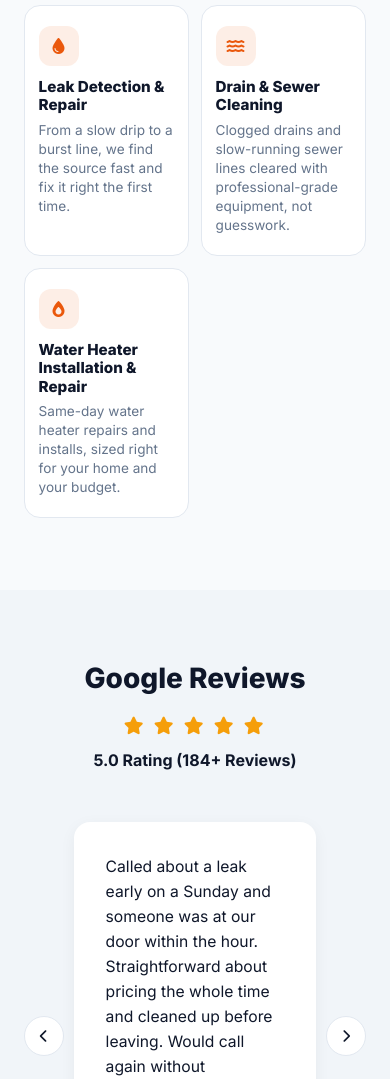
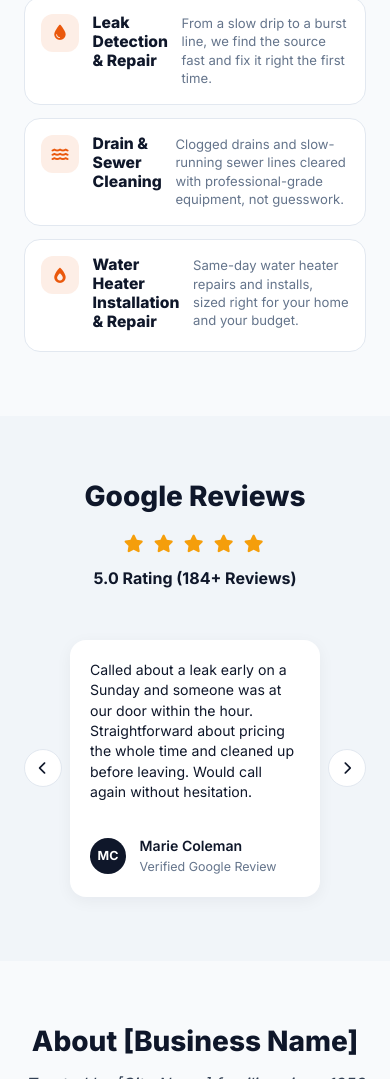
Before and after one commit to adurnos/example-site, a plain HTML site: page index.html in a window 390 px wide. Shown: the part 921-2000 px from the top of the page. Drawn offline with Linux system fonts and the light colour scheme.

Commit message:
Updated Mobile UI

```diff
--- a/styles.css
+++ b/styles.css
@@ -229,7 +229,7 @@ p { margin: 0; }
   position: absolute;
   inset: 0;
   z-index: -2;
-  background-image: url('https://images.unsplash.com/photo-1503789146722-cf137a3c0fea?auto=format&fit=crop&w=1920&q=80');
+  background-image: url('https://images.unsplash.com/photo-1621905251189-08b45d6a269e?auto=format&fit=crop&w=1920&q=80');
   background-size: cover;
   background-position: center;
   filter: brightness(1.1) saturate(0.95);
@@ -526,12 +526,19 @@ p { margin: 0; }
    ========================================================================== */
 
 @media (max-width: 768px) {
-  /* 1. Add intentional whitespace between main sections */
-  .services, .reviews, .about {
-    padding-block: 4.5rem;
+  /* 1. Taller / Longer Hero Shot on Mobile */
+  .hero {
+    min-height: calc(85vh - var(--header-height));
+    padding-top: calc(var(--header-height) + 3rem);
+    padding-bottom: 4rem;
   }
 
-  /* 2. Trust Bar: Keep on one row by stacking icons above text */
+  /* 2. Section Whitespace */
+  .services, .reviews, .about {
+    padding-block: 4rem;
+  }
+
+  /* 3. Trust Bar: 3 Columns with icons stacked over text */
   .trust-bar-inner {
     display: grid;
     grid-template-columns: repeat(3, 1fr);
@@ -549,57 +556,95 @@ p { margin: 0; }
     font-size: 1.25rem;
   }
 
-  /* 3. Services (What We Do): 2 per row instead of 1 */
+  /* 4. Services (What We Do): 1 per row, compressed horizontal layout */
   .services-grid {
-    grid-template-columns: repeat(2, 1fr);
-    gap: 1rem;
+    grid-template-columns: 1fr;
+    gap: 0.85rem;
   }
   .service-card {
-    padding: 1.5rem 1.25rem;
+    display: flex;
+    align-items: flex-start;
+    gap: 1.25rem;
+    padding: 1.15rem 1.25rem;
+  }
+  .service-icon {
+    flex-shrink: 0;
+    width: 44px;
+    height: 44px;
+    font-size: 1.1rem;
+    margin-bottom: 0;
   }
   .service-card h3 {
     font-size: 1.05rem;
+    margin-bottom: 0.25rem;
+  }
+  .service-card p {
+    font-size: 0.88rem;
+    line-height: 1.4;
   }
 
-  /* Keep Reviews as 1 column because it is a horizontal sliding carousel */
+  /* 5. Google Reviews Carousel: Smaller font sizes on mobile */
   .reviews-grid {
     grid-template-columns: 1fr;
+  }
+  .review-card {
+    padding: 1.25rem;
+    min-height: auto;
+    gap: 1rem;
+  }
+  .review-text {
+    font-size: 0.88rem;
+    line-height: 1.45;
+    margin-bottom: 1rem;
+  }
+  .reviewer-name {
+    font-size: 0.88rem;
+  }
+  .reviewer-meta {
+    font-size: 0.78rem;
+  }
+  .reviewer-avatar {
+    width: 36px;
+    height: 36px;
+    font-size: 0.78rem;
   }
 }
 
 @media (max-width: 560px) {
-  .carousel-btn { width: 40px; height: 40px; }
-  .reviews-carousel { gap: 0.6rem; }
-
-  /* Tighten the gap so the 2-column service grid doesn't overflow */
-  .services-grid { gap: 0.75rem; }
+  .carousel-btn {
+    width: 38px;
+    height: 38px;
+  }
+  .reviews-carousel {
+    gap: 0.5rem;
+  }
 }
 
 @media (max-width: 480px) {
   .header-inner { padding-inline: 1rem; }
   .btn-call span { display: none; }
   .btn-call { padding: 0.65rem; width: 44px; justify-content: center; }
-  .hero-content { padding-inline: 1.25rem; }
+  .hero-content { padding-inline: 1rem; }
 
-  /* Keep Trust Bar in 3 columns, scale down to fit screen */
+  /* Scale trust bar for extra small screens */
   .trust-bar-inner { gap: 0.25rem; }
   .trust-item { font-size: 0.7rem; }
   .trust-item i { font-size: 1rem; margin-bottom: 0.2rem; }
 
-  /* Keep Services in 2 columns, scale down padding and text */
-  .service-card { padding: 1.25rem 0.85rem; }
+  /* Compact Service Cards on Small Screens */
+  .service-card {
+    padding: 1rem;
+    gap: 0.85rem;
+  }
   .service-icon {
-    width: 40px;
-    height: 40px;
-    font-size: 1rem;
-    margin-bottom: 0.75rem;
+    width: 38px;
+    height: 38px;
+    font-size: 0.95rem;
   }
   .service-card h3 {
-    font-size: 0.95rem;
-    margin-bottom: 0.4rem;
+    font-size: 0.98rem;
   }
   .service-card p {
-    font-size: 0.85rem;
-    line-height: 1.4;
+    font-size: 0.82rem;
   }
 }
```
